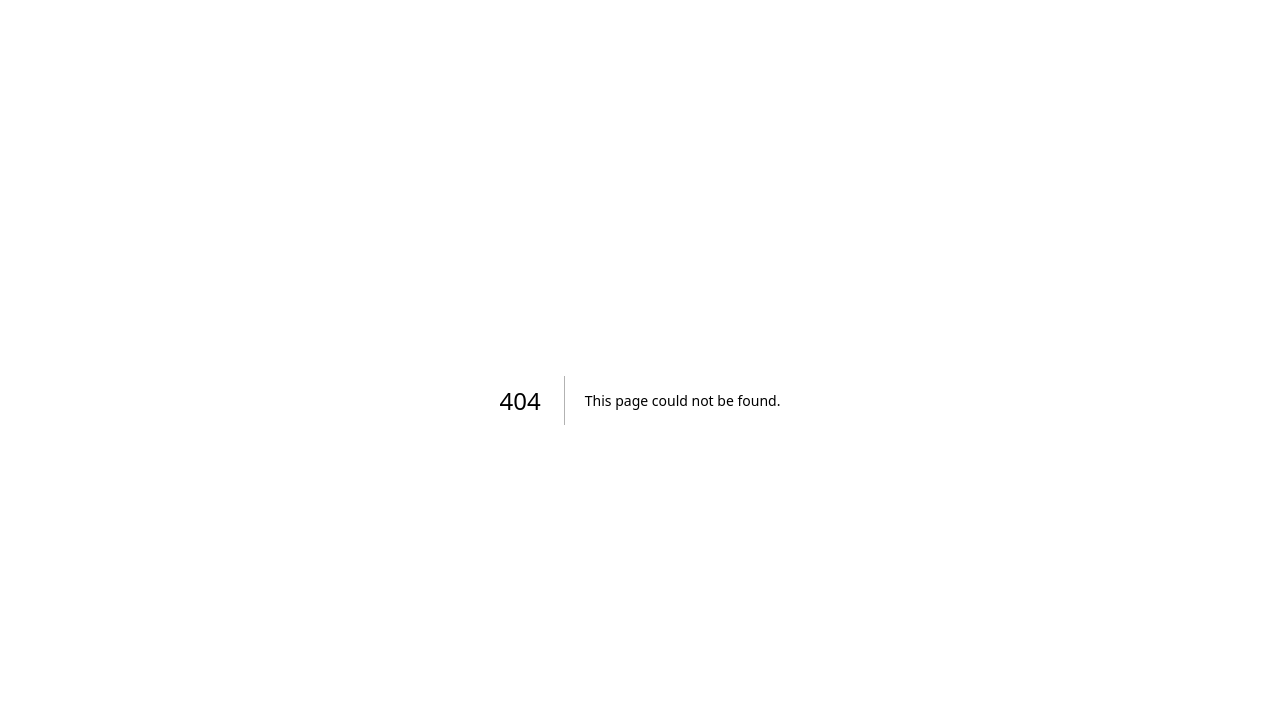
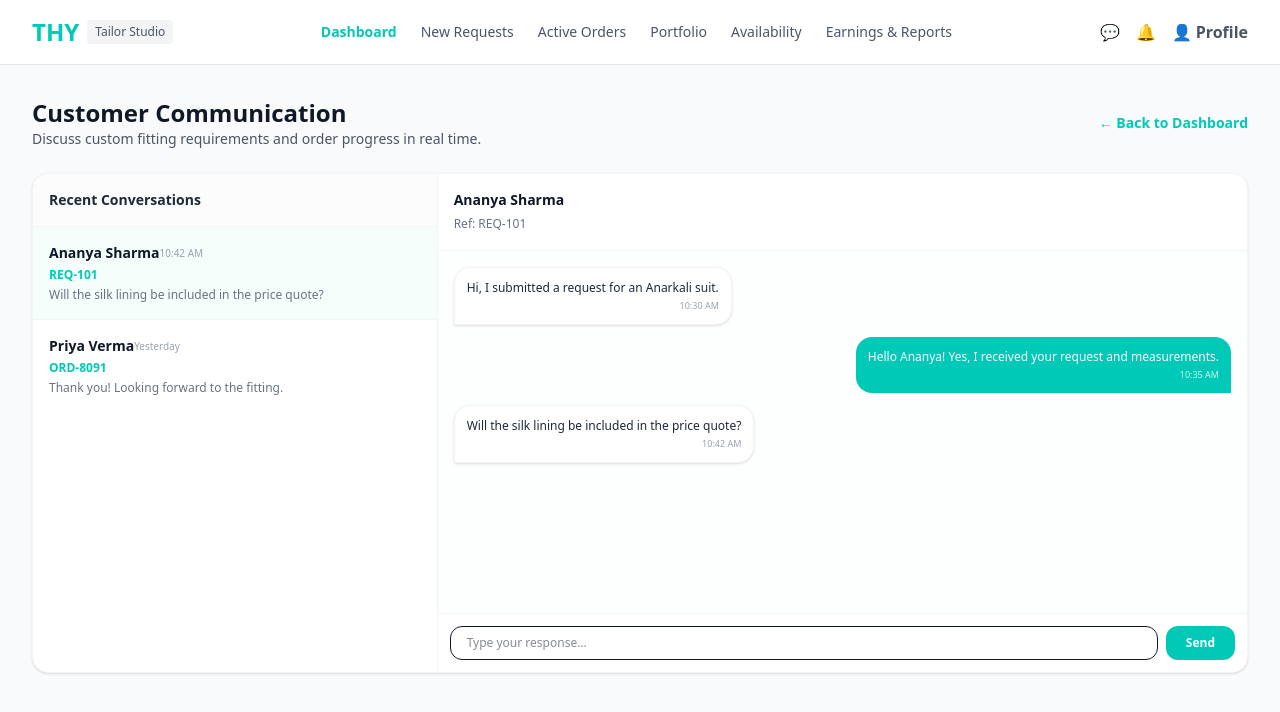
Before and after one commit to Sarvesh-Ragav/THY, a Next.js app: page /tailor-dashboard/chat in a window 1280 px wide. Before the commit this address had no page. Shown: the top 712 px of the page. Built offline with nearby package versions, Linux system fonts and the light colour scheme.

Commit message:
Added Customer Communication Chat sub-page

```diff
--- /dev/null
+++ b/src/app/tailor-dashboard/chat/page.tsx
@@ -0,0 +1,175 @@
+'use client';
+
+import React, { useState } from 'react';
+import Link from 'next/link';
+
+const initialConversations = [
+  {
+    id: 'C-1',
+    customerName: 'Ananya Sharma',
+    orderId: 'REQ-101',
+    lastMessage: 'Will the silk lining be included in the price quote?',
+    time: '10:42 AM',
+    unread: true,
+    messages: [
+      { sender: 'customer', text: 'Hi, I submitted a request for an Anarkali suit.', time: '10:30 AM' },
+      { sender: 'tailor', text: 'Hello Ananya! Yes, I received your request and measurements.', time: '10:35 AM' },
+      { sender: 'customer', text: 'Will the silk lining be included in the price quote?', time: '10:42 AM' },
+    ],
+  },
+  {
+    id: 'C-2',
+    customerName: 'Priya Verma',
+    orderId: 'ORD-8091',
+    lastMessage: 'Thank you! Looking forward to the fitting.',
+    time: 'Yesterday',
+    unread: false,
+    messages: [
+      { sender: 'tailor', text: 'Your Lehenga stitching is completed. Fitting is scheduled for tomorrow.', time: 'Yesterday' },
+      { sender: 'customer', text: 'Thank you! Looking forward to the fitting.', time: 'Yesterday' },
+    ],
+  },
+];
+
+export default function ChatPage() {
+  const [conversations, setConversations] = useState(initialConversations);
+  const [activeChatId, setActiveChatId] = useState('C-1');
+  const [inputMessage, setInputMessage] = useState('');
+
+  const activeChat = conversations.find((c) => c.id === activeChatId);
+
+  const handleSendMessage = (e: React.FormEvent) => {
+    e.preventDefault();
+    if (!inputMessage.trim() || !activeChat) return;
+
+    const newMessage = {
+      sender: 'tailor',
+      text: inputMessage,
+      time: 'Just now',
+    };
+
+    setConversations((prev) =>
+      prev.map((c) =>
+        c.id === activeChatId
+          ? {
+              ...c,
+              lastMessage: inputMessage,
+              time: 'Just now',
+              messages: [...c.messages, newMessage],
+            }
+          : c
+      )
+    );
+
+    setInputMessage('');
+  };
+
+  return (
+    <div className="space-y-6">
+      {/* Header */}
+      <div className="flex items-center justify-between">
+        <div>
+          <h1 className="text-2xl font-bold text-gray-900">Customer Communication</h1>
+          <p className="text-sm text-gray-600">Discuss custom fitting requirements and order progress in real time.</p>
+        </div>
+        <Link
+          href="/tailor-dashboard"
+          className="text-sm font-semibold text-[#00c9b7] hover:underline"
+        >
+          ← Back to Dashboard
+        </Link>
+      </div>
+
+      {/* Chat Window Container */}
+      <div className="bg-white rounded-2xl border border-gray-100 shadow-sm grid grid-cols-1 md:grid-cols-3 min-h-[500px] overflow-hidden">
+
+        {/* Left Sidebar: Conversations List */}
+        <div className="border-r border-gray-100 flex flex-col">
+          <div className="p-4 border-b border-gray-100 bg-gray-50/50">
+            <h2 className="font-bold text-gray-800 text-sm">Recent Conversations</h2>
+          </div>
+          <div className="divide-y divide-gray-100 flex-1 overflow-y-auto">
+            {conversations.map((chat) => (
+              <button
+                key={chat.id}
+                onClick={() => setActiveChatId(chat.id)}
+                className={`w-full text-left p-4 flex flex-col gap-1 transition-colors ${
+                  activeChatId === chat.id ? 'bg-teal-50/60' : 'hover:bg-gray-50'
+                }`}
+              >
+                <div className="flex justify-between items-center">
+                  <span className="font-bold text-gray-900 text-sm">{chat.customerName}</span>
+                  <span className="text-[10px] text-gray-400">{chat.time}</span>
+                </div>
+                <div className="text-xs font-semibold text-[#00c9b7]">{chat.orderId}</div>
+                <p className="text-xs text-gray-500 truncate">{chat.lastMessage}</p>
+              </button>
+            ))}
+          </div>
+        </div>
+
+        {/* Right Pane: Active Chat Section */}
+        {activeChat ? (
+          <div className="md:col-span-2 flex flex-col justify-between bg-gray-50/30">
+            {/* Active Contact Bar */}
+            <div className="p-4 bg-white border-b border-gray-100 flex justify-between items-center">
+              <div>
+                <h3 className="font-bold text-gray-900 text-sm">{activeChat.customerName}</h3>
+                <span className="text-xs text-gray-500">Ref: {activeChat.orderId}</span>
+              </div>
+            </div>
+
+            {/* Message Stream */}
+            <div className="p-4 space-y-3 flex-1 overflow-y-auto">
+              {activeChat.messages.map((msg, idx) => (
+                <div
+                  key={idx}
+                  className={`flex ${msg.sender === 'tailor' ? 'justify-end' : 'justify-start'}`}
+                >
+                  <div
+                    className={`max-w-[75%] p-3 rounded-2xl text-xs space-y-1 ${
+                      msg.sender === 'tailor'
+                        ? 'bg-[#00c9b7] text-white rounded-br-none'
+                        : 'bg-white border border-gray-100 text-gray-800 rounded-bl-none shadow-sm'
+                    }`}
+                  >
+                    <p>{msg.text}</p>
+                    <div
+                      className={`text-[9px] text-right ${
+                        msg.sender === 'tailor' ? 'text-teal-100' : 'text-gray-400'
+                      }`}
+                    >
+                      {msg.time}
+                    </div>
+                  </div>
+                </div>
+              ))}
+            </div>
+
+            {/* Input Form */}
+            <form onSubmit={handleSendMessage} className="p-3 bg-white border-t border-gray-100 flex gap-2">
+              <input
+                type="text"
+                placeholder="Type your response..."
+                value={inputMessage}
+                onChange={(e) => setInputMessage(e.target.value)}
+                className="flex-1 px-4 py-2 border rounded-xl text-xs focus:outline-none focus:ring-2 focus:ring-[#00c9b7]"
+              />
+              <button
+                type="submit"
+                className="px-5 py-2 bg-[#00c9b7] text-white font-semibold rounded-xl text-xs hover:bg-[#00b5a4] transition-colors"
+              >
+                Send
+              </button>
+            </form>
+          </div>
+        ) : (
+          <div className="md:col-span-2 flex items-center justify-center text-gray-400 text-xs">
+            Select a conversation to start chatting.
+          </div>
+        )}
+
+      </div>
+    </div>
+  );
+}
```
